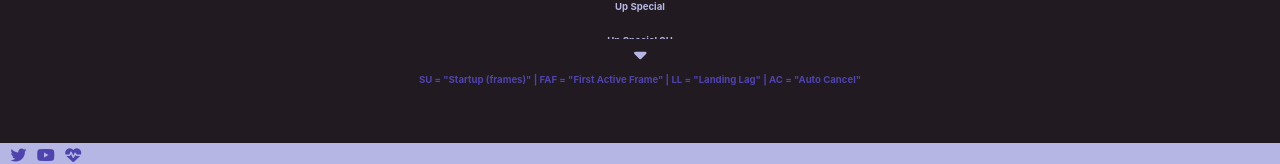
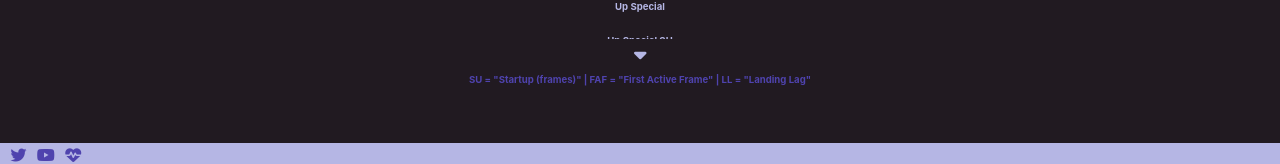
Before and after one commit to peytonas/smash-stats, a React (Create React App) app in the folder client/: page / in a window 1280 px wide. Shown: the part 633-797 px from the top of the page. Built offline with nearby package versions, Linux system fonts and the light colour scheme; no server answers.

Commit message:
took out AC

```diff
--- a/client/src/Components/Matchup.js
+++ b/client/src/Components/Matchup.js
@@ -39,7 +39,7 @@ class Matchup extends Component {
           <OpponentStats player={player} opponent={opponent} />
         </div>
         <h5><i className="fas fa-sort-down pulse text-primary mt-n2" title="scroll down!"></i></h5>
-        <p className="text-success stat-size">SU = "Startup (frames)" | FAF = "First Active Frame" | LL = "Landing Lag" | AC = "Auto Cancel"</p>
+        <p className="text-success stat-size">SU = "Startup (frames)" | FAF = "First Active Frame" | LL = "Landing Lag"</p>
       </div>
     )
   }
```
